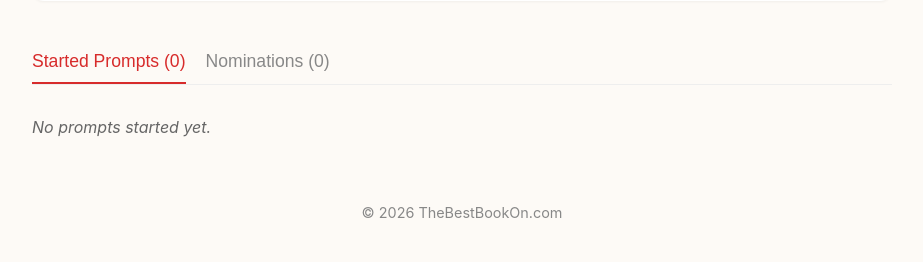
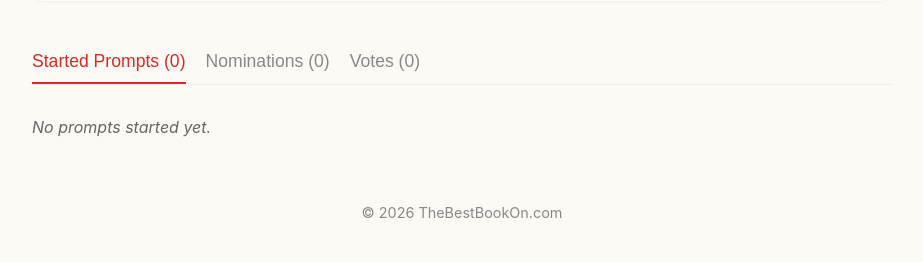
Before and after one commit to shoaib-inamdar/TheBestBookOn.com, a FastAPI app: a page that uses templates/user_profile.html in a window 1280 px wide. Shown: the part 220-482 px from the top of the page, without its empty margins (178-1101 px from the left). Run offline with FastAPI, Linux system fonts and the light colour scheme.

Commit message:
Feature: Add votes tab to user profile

```diff
--- a/main.py
+++ b/main.py
@@ -488,10 +488,17 @@ def user_profile(username: str, request: Request, db: Session = Depends(get_db),
         submitter_vote = next((v for v in sub.votes if v.voter_username == username), None)
         sub.comment = submitter_vote.comment if submitter_vote else None
 
+    # 3. Get Votes by user
+    # We want to show what they voted on
+    user_votes = db.query(Vote).filter(Vote.voter_username == username)\
+        .join(Submission).join(Prompt)\
+        .order_by(Vote.created_at.desc()).all()
+
     return templates.TemplateResponse("user_profile.html", {
         "request": request,
         "profile_user": username,
         "prompts": user_prompts,
         "submissions": user_submissions,
+        "votes": user_votes,
         "user": user
     })
--- a/templates/user_profile.html
+++ b/templates/user_profile.html
@@ -19,6 +19,7 @@
 <div class="tabs" style="display: flex; gap: 20px; border-bottom: 1px solid #eee; margin-bottom: 30px;">
     <button class="tab-btn active" onclick="switchTab(event, 'prompts')">Started Prompts ({{ prompts|length }})</button>
     <button class="tab-btn" onclick="switchTab(event, 'nominations')">Nominations ({{ submissions|length }})</button>
+    <button class="tab-btn" onclick="switchTab(event, 'votes')">Votes ({{ votes|length }})</button>
 </div>
 
 <!-- Prompts Tab -->
@@ -84,6 +85,43 @@
     {% endif %}
 </div>
 
+<!-- Votes Tab -->
+<div id="votes" class="tab-content" style="display: none;">
+    {% if votes %}
+    <div class="submission-list" style="margin-top: 0;">
+        {% for vote in votes %}
+        <div class="card" style="margin-bottom: 20px; padding: 20px; display: flex; gap: 20px;">
+            {% if vote.submission.cover_id %}
+            <img src="https://covers.openlibrary.org/b/id/{{ vote.submission.cover_id }}-M.jpg"
+                style="width: 60px; height: 90px; object-fit: cover; border-radius: 4px; box-shadow: var(--shadow-sm);">
+            {% else %}
+            <div
+                style="width: 60px; height: 90px; background: #eee; border-radius: 4px; display: flex; align-items: center; justify-content: center; font-size: 0.6rem; color: #999;">
+                No Cover</div>
+            {% endif %}
+
+            <div style="flex-grow: 1;">
+                <div style="font-size: 0.9rem; color: #666; margin-bottom: 5px;">
+                    {% if vote.value == 1 %}Upvoted{% else %}Downvoted{% endif %} on <a
+                        href="/prompts/{{ vote.submission.prompt.id }}" style="font-weight: bold;">The Best Book On {{
+                        vote.submission.prompt.title }}</a>
+                </div>
+                <h3 style="margin-bottom: 5px; font-size: 1.2rem;">{{ vote.submission.title }}</h3>
+
+                <div style="margin-top: 10px; font-size: 0.85rem; color: #888;">
+                    <span>Book by {{ vote.submission.submitter_username }}</span>
+                    <span style="margin: 0 10px;">•</span>
+                    <span>Voted on {{ vote.created_at.strftime('%Y-%m-%d') }}</span>
+                </div>
+            </div>
+        </div>
+        {% endfor %}
+    </div>
+    {% else %}
+    <p style="color: #666; font-style: italic;">No votes cast yet.</p>
+    {% endif %}
+</div>
+
 <style>
     .tab-btn {
         background: none;
```
